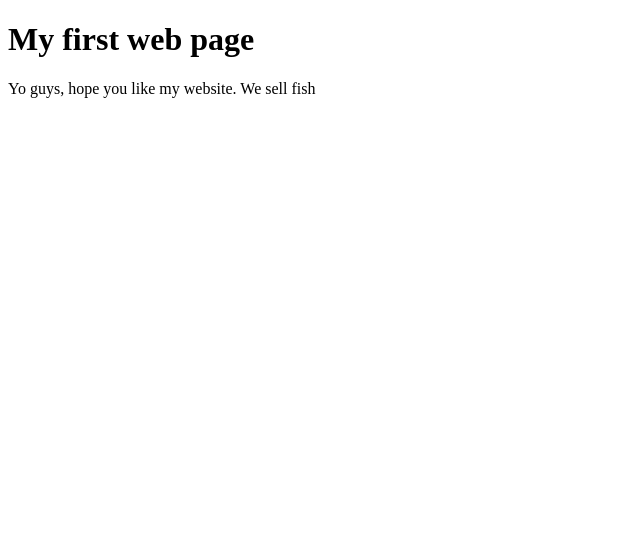
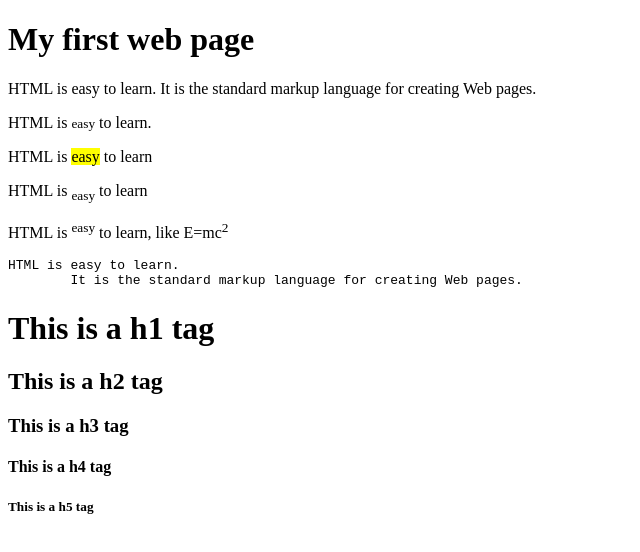
Before and after one commit to agnieszka-krawczenko/html-course, a plain HTML site: page index.html in a window 1280 px wide. Shown: the whole page, without its empty margins (0-640 px from the left). Drawn offline with Linux system fonts and the light colour scheme.

Commit message:
Some headings and some paragraphs added to index.html

```diff
--- a/index.html
+++ b/index.html
@@ -2,14 +2,30 @@
 <html lang="en">
 <head>
     <meta charset="UTF-8">
+    <meta name="keywords" content="html, basics, tutorial, course">
+    <meta name="description" content="This website show you the basics of HTML">
     <meta name="viewport" content="width=device-width, initial-scale=1.0">
     <meta http-equiv="X-UA-Compatible" content="ie=edge">
     <title>My first web page</title>
+    <link rel="stylesheet" type="text/css" href="css/main.css">
 </head>
 <body>
 
     <h1>My first web page</h1>
-    <p>Yo guys, hope you like my website. We sell fish</p>
+    <p>HTML is easy to learn.
+        It is the standard markup language for creating Web pages.</p>
+    <p>HTML is <small>easy</small> to learn.</p>
+    <p>HTML is <mark>easy</mark> to learn</p>
+    <p>HTML is <sub>easy</sub> to learn</p>
+    <p>HTML is <sup>easy</sup> to learn, like E=mc<sup>2</sup></p>
+    <p><pre>HTML is easy to learn.
+        It is the standard markup language for creating Web pages.</pre></p>
+
+    <h1>This is a h1 tag</h1>
+    <h2>This is a h2 tag</h2>
+    <h3>This is a h3 tag</h3>
+    <h4>This is a h4 tag</h4>
+    <h5>This is a h5 tag</h5>
 
 </body>
 </html>
```
